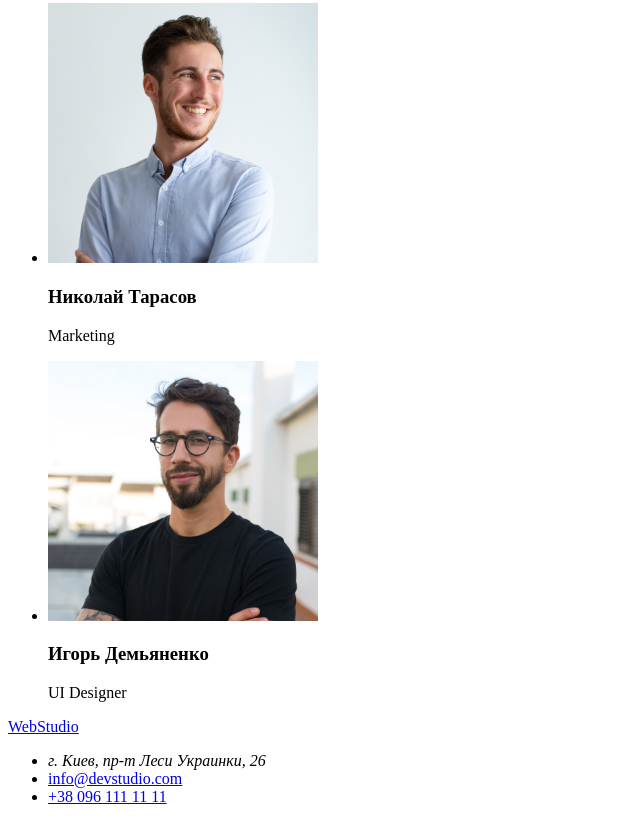
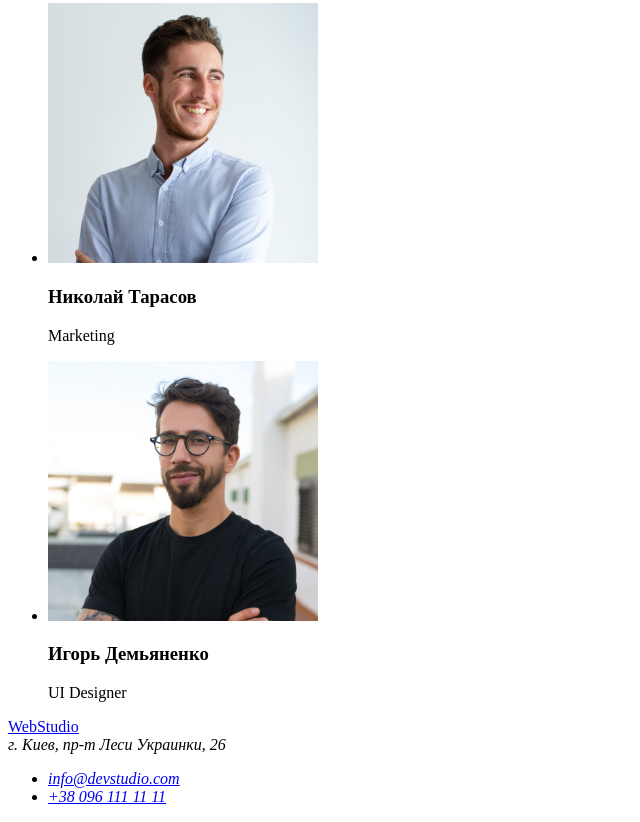
Before and after one commit to SmyslovaVictoria/goit-markup-hw-01, a plain HTML site: page index.html in a window 1280 px wide. Shown: the part 2333-3155 px from the top of the page, without its empty margins (0-640 px from the left). Drawn offline with Linux system fonts and the light colour scheme.

Commit message:
Update index.html

```diff
--- a/index.html
+++ b/index.html
@@ -105,11 +105,13 @@
         <!-- Page footer -->
         <footer>
             <a href="/">WebStudio</a>
-            <ul>
-                <li> <address>г. Киев, пр-т Леси Украинки, 26</address></li>
-                <li><a href="mailto:info@devstudio.com">info@devstudio.com</a></li>
-                <li><a href="tel:+380961111111">+38 096 111 11 11</a></li>
-            </ul>
+            <address>
+                 г. Киев, пр-т Леси Украинки, 26
+                 <ul>
+                    <li><a href="mailto:info@devstudio.com">info@devstudio.com</a></li>
+                    <li><a href="tel:+380961111111">+38 096 111 11 11</a></li>
+                </ul>
+            </address>
         </footer>
 </body>
 </html>
```
